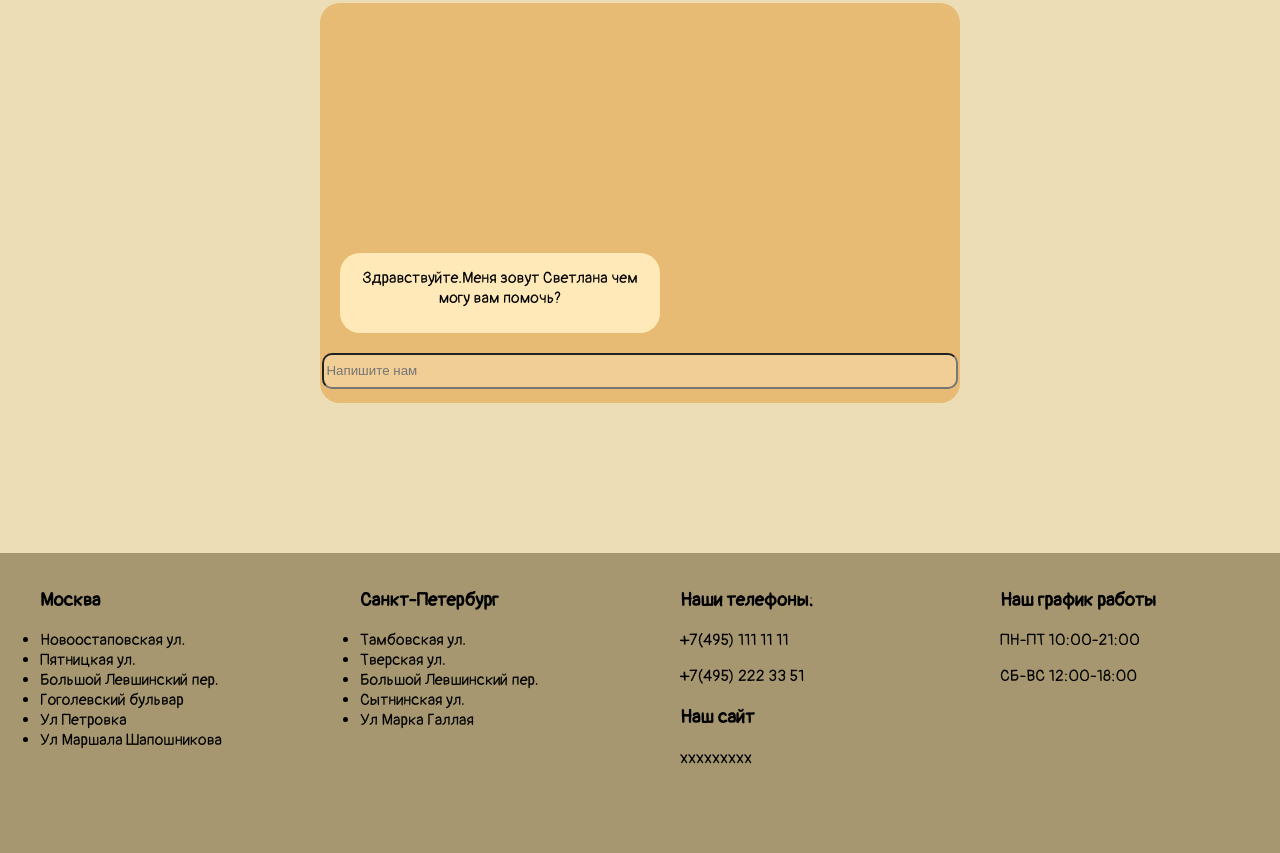
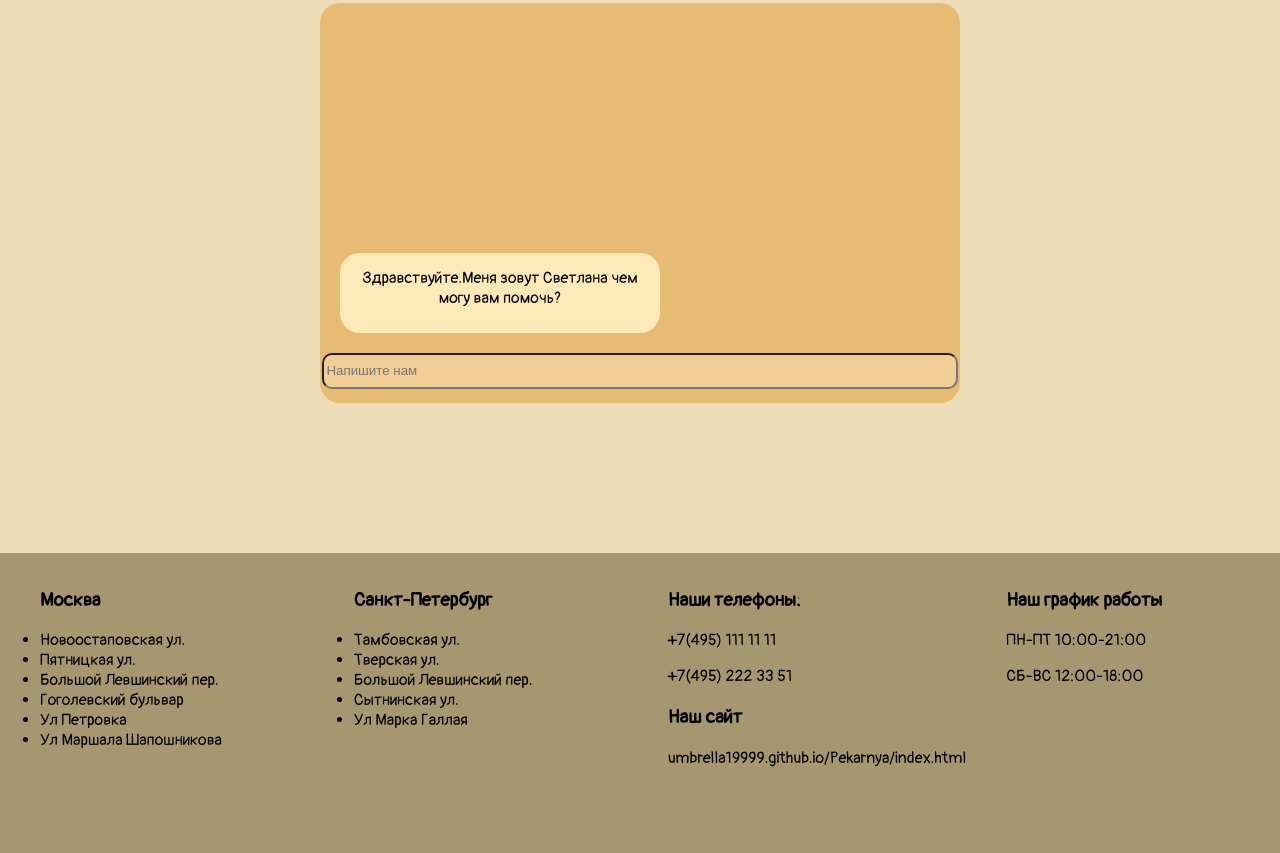
Before and after one commit to umbrella19999/Pekarnya, a plain HTML site: page index5.html in a window 1280 px wide. Shown: the part 338-1191 px from the top of the page. Drawn offline with Linux system fonts and the light colour scheme; a web font is replaced by a local one.

Commit message:
Update index5.html

```diff
--- a/index5.html
+++ b/index5.html
@@ -69,7 +69,7 @@
                 <p class="phon">+7(495) 111 11 11</p>
                 <p class="phon">+7(495) 222 33 51</p>
                 <h3>Наш сайт</h3>
-                <p class="phon">xxxxxxxxx</p>
+                <p class="phon">umbrella19999.github.io/Pekarnya/index.html</p>
 
 
             </ul>
```
